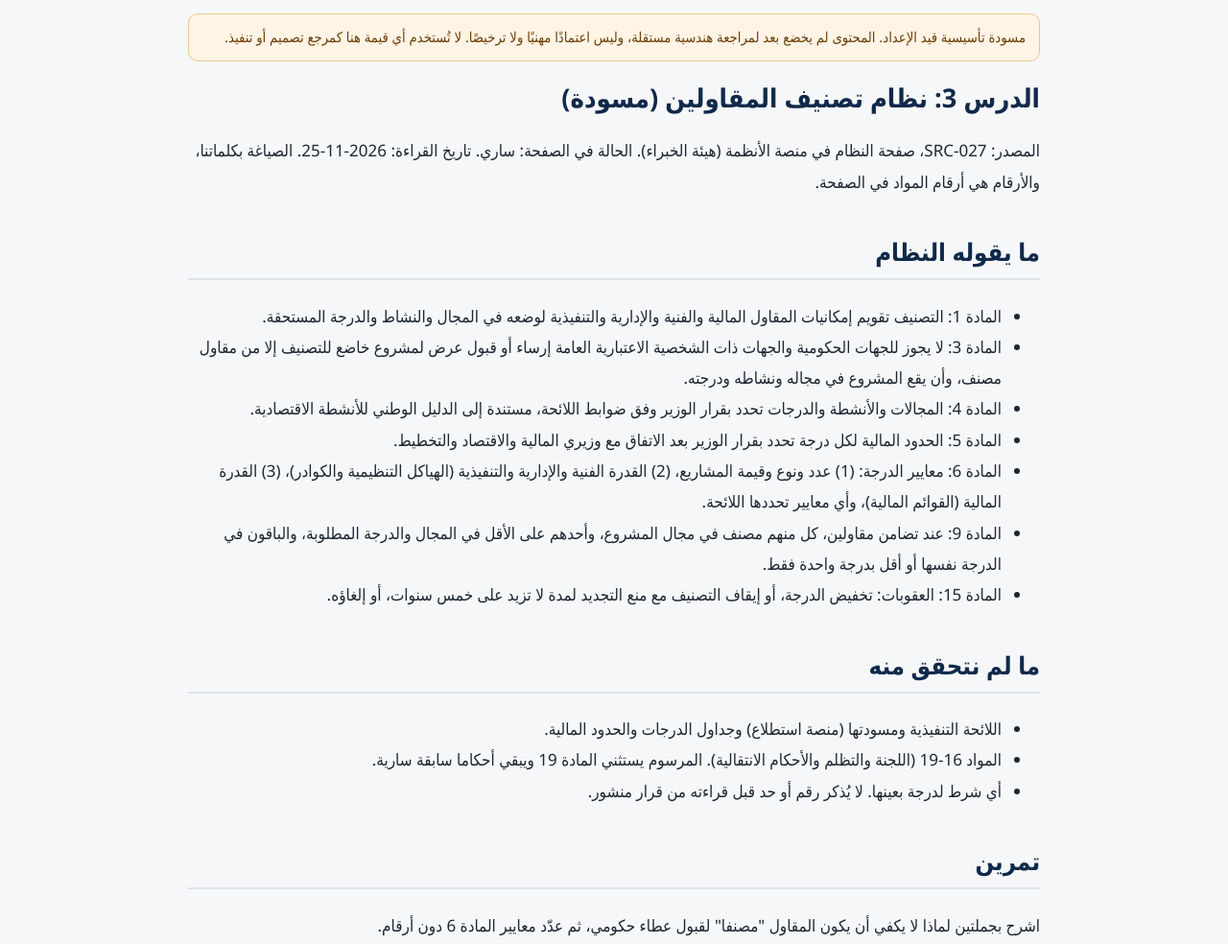
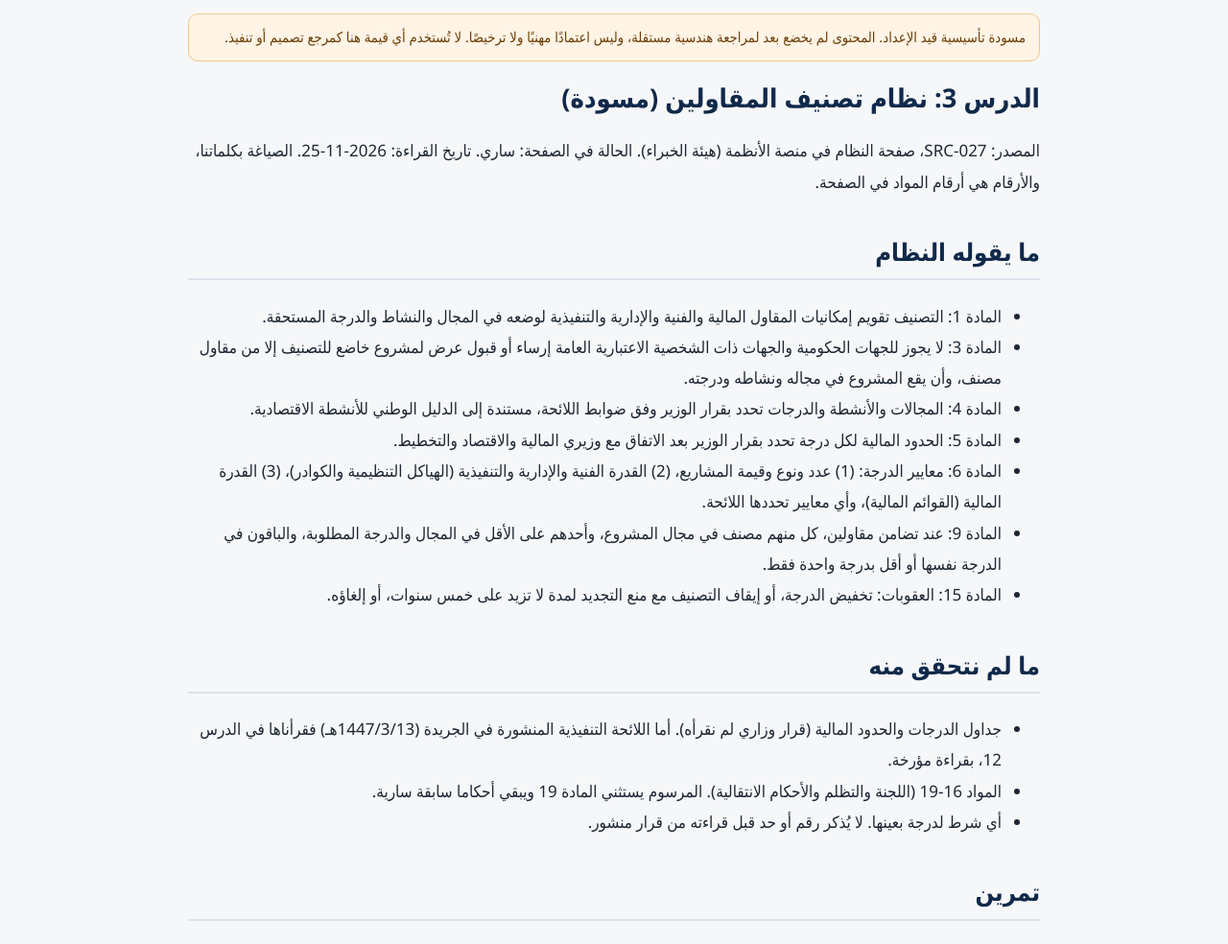
Before and after one commit to eng540/saudi-engineering-academy-site, a plain HTML site: page lesson-3.html in a window 1280 px wide. Shown: the part 92-1076 px from the top of the page at 96% size. Drawn offline with Linux system fonts and the light colour scheme.

Commit message:
Update content in lesson-3.html

```diff
--- a/lesson-3.html
+++ b/lesson-3.html
@@ -35,6 +35,6 @@ footer{text-align:center;color:var(--muted);font-size:.82rem;padding:24px}
 <h2>ما يقوله النظام</h2>
 <ul><li>المادة 1: التصنيف تقويم إمكانيات المقاول المالية والفنية والإدارية والتنفيذية لوضعه في المجال والنشاط والدرجة المستحقة.</li><li>المادة 3: لا يجوز للجهات الحكومية والجهات ذات الشخصية الاعتبارية العامة إرساء أو قبول عرض لمشروع خاضع للتصنيف إلا من مقاول مصنف، وأن يقع المشروع في مجاله ونشاطه ودرجته.</li><li>المادة 4: المجالات والأنشطة والدرجات تحدد بقرار الوزير وفق ضوابط اللائحة، مستندة إلى الدليل الوطني للأنشطة الاقتصادية.</li><li>المادة 5: الحدود المالية لكل درجة تحدد بقرار الوزير بعد الاتفاق مع وزيري المالية والاقتصاد والتخطيط.</li><li>المادة 6: معايير الدرجة: (1) عدد ونوع وقيمة المشاريع، (2) القدرة الفنية والإدارية والتنفيذية (الهياكل التنظيمية والكوادر)، (3) القدرة المالية (القوائم المالية)، وأي معايير تحددها اللائحة.</li><li>المادة 9: عند تضامن مقاولين، كل منهم مصنف في مجال المشروع، وأحدهم على الأقل في المجال والدرجة المطلوبة، والباقون في الدرجة نفسها أو أقل بدرجة واحدة فقط.</li><li>المادة 15: العقوبات: تخفيض الدرجة، أو إيقاف التصنيف مع منع التجديد لمدة لا تزيد على خمس سنوات، أو إلغاؤه.</li></ul>
 <h2>ما لم نتحقق منه</h2>
-<ul><li>اللائحة التنفيذية ومسودتها (منصة استطلاع) وجداول الدرجات والحدود المالية.</li><li>المواد 16-19 (اللجنة والتظلم والأحكام الانتقالية). المرسوم يستثني المادة 19 ويبقي أحكاما سابقة سارية.</li><li>أي شرط لدرجة بعينها. لا يُذكر رقم أو حد قبل قراءته من قرار منشور.</li></ul>
+<ul><li>جداول الدرجات والحدود المالية (قرار وزاري لم نقرأه). أما اللائحة التنفيذية المنشورة في الجريدة (1447/3/13هـ) فقرأناها في الدرس 12، بقراءة مؤرخة.</li><li>المواد 16-19 (اللجنة والتظلم والأحكام الانتقالية). المرسوم يستثني المادة 19 ويبقي أحكاما سابقة سارية.</li><li>أي شرط لدرجة بعينها. لا يُذكر رقم أو حد قبل قراءته من قرار منشور.</li></ul>
 <h2>تمرين</h2>
 <p>اشرح بجملتين لماذا لا يكفي أن يكون المقاول "مصنفا" لقبول عطاء حكومي، ثم عدّد معايير المادة 6 دون أرقام.</p></main><footer>Saudi Engineering Academy &middot; Draft</footer></body></html>
```
